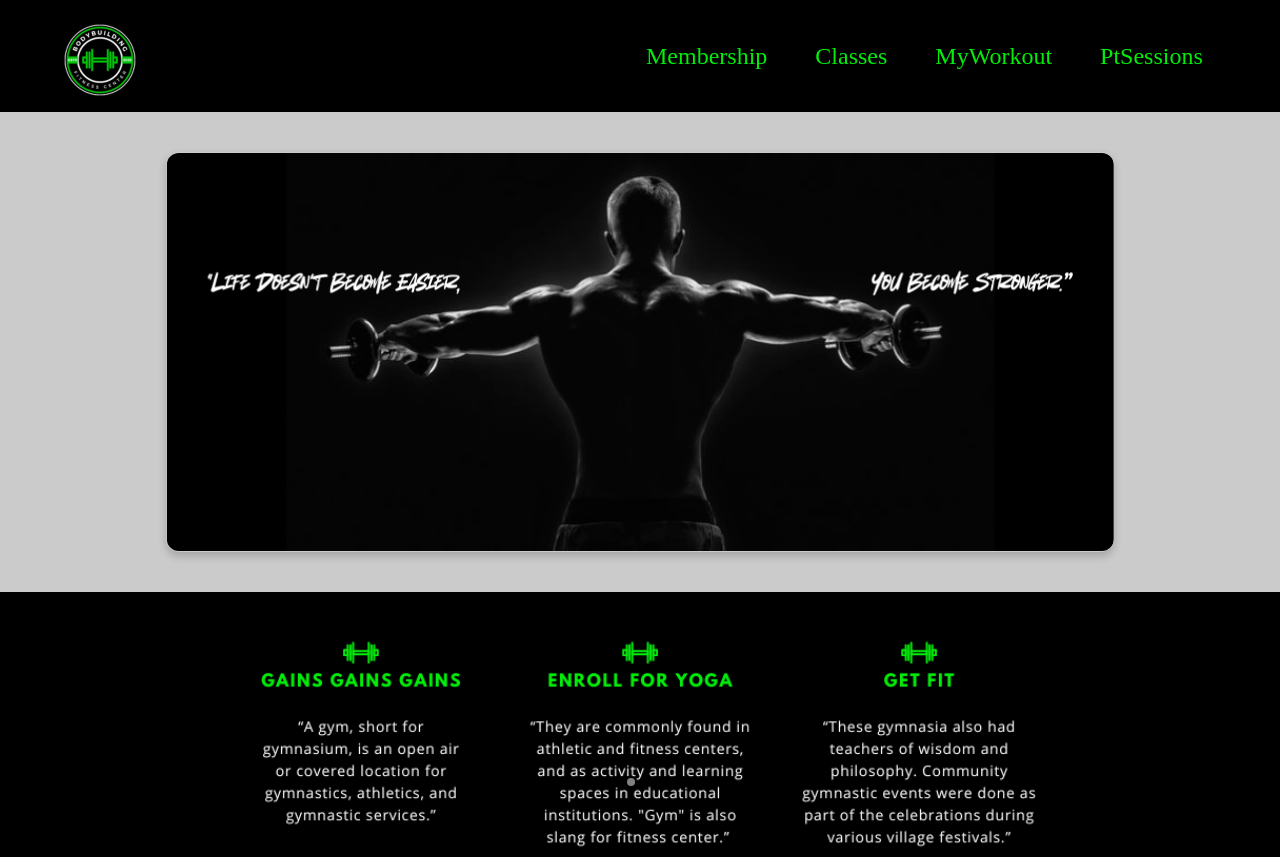
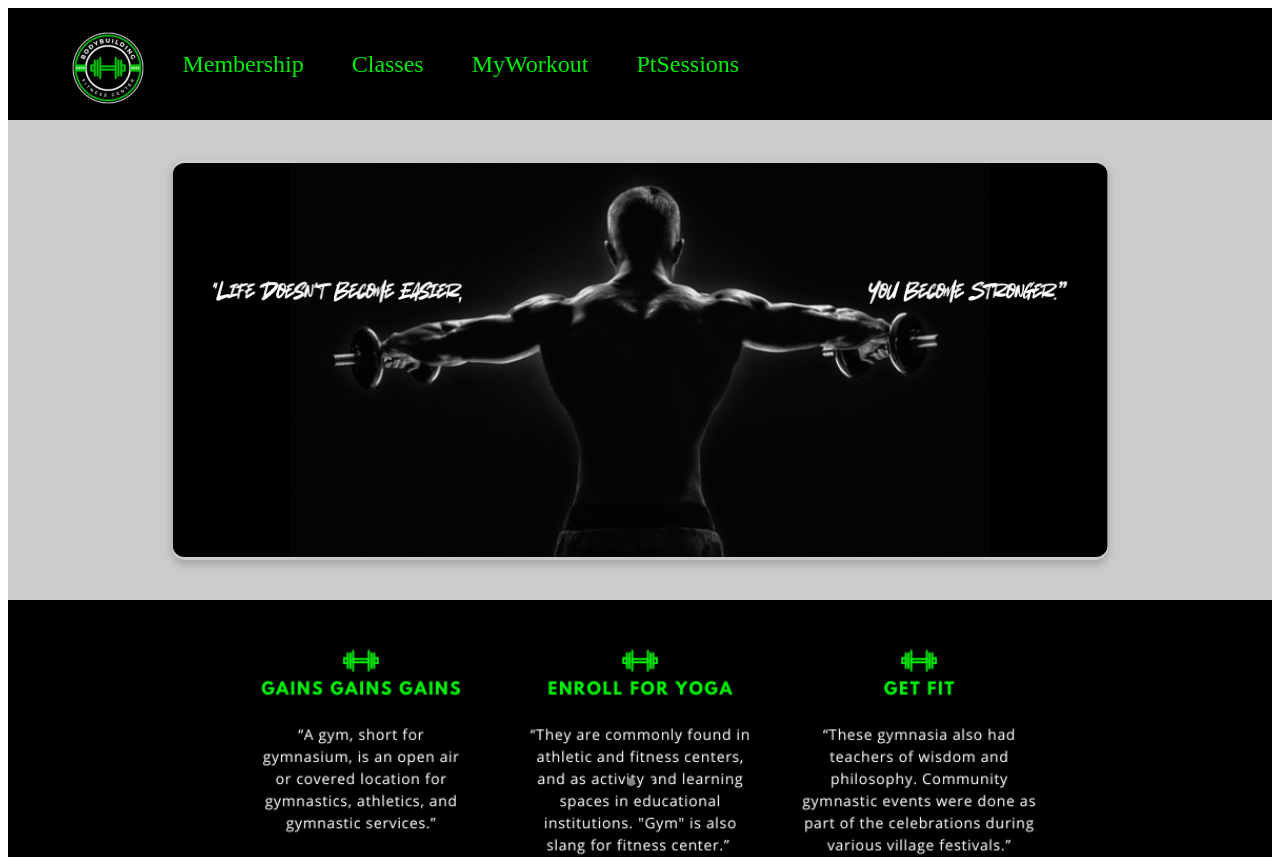
Before and after one commit to SobhyDaaboul/GymApp_FrontEnd, a React (Create React App) app: page / in a window 1280 px wide. Shown: the top 857 px of the page. Built offline with nearby package versions, Linux system fonts and the light colour scheme.

Commit message:
adding layout + adding dropdown menu on membership

```diff
--- a/src/App.js
+++ b/src/App.js
@@ -1,15 +1,10 @@
 import React from 'react';
-import NavigationBar from './layout/NavigationBar';
-import MainPage from './layout/MainPage';
-import Footer from './layout/Footer';
-import classes from './App.module.css';
+import Layout from './layout/Layout';
 
 function App() {
   return (
-    <div className={classes.App}>
-      <NavigationBar/>  {/* Navigation bar */}
-      <MainPage /> {/* Main content */}
-      <Footer /> {/* Footer */}
+    <div>
+    <Layout/>
     </div>
   );
 }
--- a/src/App.module.css
+++ /dev/null
@@ -1,19 +0,0 @@
-/* Global styles for layout */
-html, body {
-  height: 100%;
-  margin: 0;
-  display: flex;
-  flex-direction: column;
-}
-
-/* Main app wrapper */
-.App {
-  display: flex;
-  flex-direction: column;
-  height: 100%;
-}
-
-/* This will ensure the main content fills up the available space */
-.main-content {
-  flex-grow: 1; /* The main content will take the remaining space */
-}
--- /dev/null
+++ b/src/layout/Layout.js
@@ -0,0 +1,15 @@
+import NavigationBar from "./NavigationBar";
+import MainPage from "./MainPage";
+import Footer from "./Footer";
+
+function Layout() {
+    return (
+        <div className="container">
+            <NavigationBar/>
+            <MainPage/>
+            <Footer/>
+        </div>
+    );
+}
+
+export default Layout;
--- a/src/layout/NavigationBar.js
+++ b/src/layout/NavigationBar.js
@@ -1,26 +1,43 @@
 import { Link } from 'react-router-dom';
 import classes from './NavigationBar.module.css';
 import Logo from "../assets/icons/Logosmall.png";
+import { useState } from 'react';
 
 function NavigationBar(){
+    const [showDropdown, setShowDropdown] = useState(false);
+
+    const toggleDropdown = () => {
+        setShowDropdown((prev) => !prev);
+    };
+
     return (
         <header className={classes.header}>
             <div className={classes.logo}>
                 <img src={Logo} alt='Gym Logo'/>
             </div>
             <nav>
-                <ul>
-                    <li>
-                        <Link to='/Membership'>Membership</Link>
+                <ul className={classes.navList}>
+                    <li className={classes.navItem}>
+                        <span className={classes.navLink} onClick={toggleDropdown}>Membership</span>
+                        {showDropdown && (
+                            <ul className={classes.dropdownMenu}>
+                                <li className={classes.dropdownItem}>
+                                    <Link to='/Membership/Create'>Create Membership</Link>
+                                </li>
+                                <li className={classes.dropdownItem}>
+                                    <Link to='/Membership/Cancel'>Cancel Membership</Link>
+                                </li>
+                            </ul>
+                        )}
                     </li>
-                    <li>
-                        <Link to='/Classes'>Classes</Link>
+                    <li className={classes.navItem}>
+                        <Link className={classes.navLink} to='/Classes'>Classes</Link>
                     </li>
-                    <li>
-                        <Link to='/MyWorkout'>MyWorkout</Link>
+                    <li className={classes.navItem}>
+                        <Link className={classes.navLink} to='/MyWorkout'>MyWorkout</Link>
                     </li>
-                    <li>
-                        <Link to='/PtSessions'>PtSessions</Link>
+                    <li className={classes.navItem}>
+                        <Link className={classes.navLink} to='/PtSessions'>PtSessions</Link>
                     </li>
                 </ul>
             </nav>
--- a/src/layout/NavigationBar.module.css
+++ b/src/layout/NavigationBar.module.css
@@ -4,38 +4,69 @@
 
 .header {
   width: 100%;
-  height : 7rem;
+  height: 7rem;
   display: flex;
   align-items: center;
   justify-content: space-between;
   background-color: #000000;
   padding: 0 10%;
+  position: relative;
 }
 
-.logo{
+.logo {
   position: absolute;
   top: 10px;
   left: 50px;
 }
 
-.header ul{
+.header ul {
   display: flex;
-  margin:0;
-  padding-left: 470px;
-}
-.header li{
-  margin-left: 3rem;
-  list-style: none;
+  margin-left: 0rem;
+  padding: 0;
 }
 
-.header a {
+.navList {
+  display: flex;
+  align-items: center;
+  margin: 0;
+  padding: 0;
+}
+
+.navItem {
+  margin-left: 3rem;
+  position: relative;
+}
+
+.header a, .navLink {
   text-decoration: none;
   font-size: 1.5rem;
   color: #02ee0a;
+  cursor: pointer;
 }
 
-.header a:hover,
-.header a:active,
-.header a.active{
+.dropdownMenu {
+  position: absolute;
+  background-color: #333;
+  padding: 10px 0;
+  margin: 0;
+  border-radius: 5px;
+  box-shadow: 0 4px 6px rgba(0, 0, 0, 0.2);
+  min-width: 200px;
+  top: 100%;
+  left: 0;
+  z-index: 10;
+}
+
+.dropdownItem {
+  padding: 10px 20px;
+}
+
+.dropdownItem a {
+  text-decoration: none;
+  font-size: 1.2rem;
+  color: #02ee0a;
+}
+
+.dropdownItem a:hover {
   color: white;
 }
```
